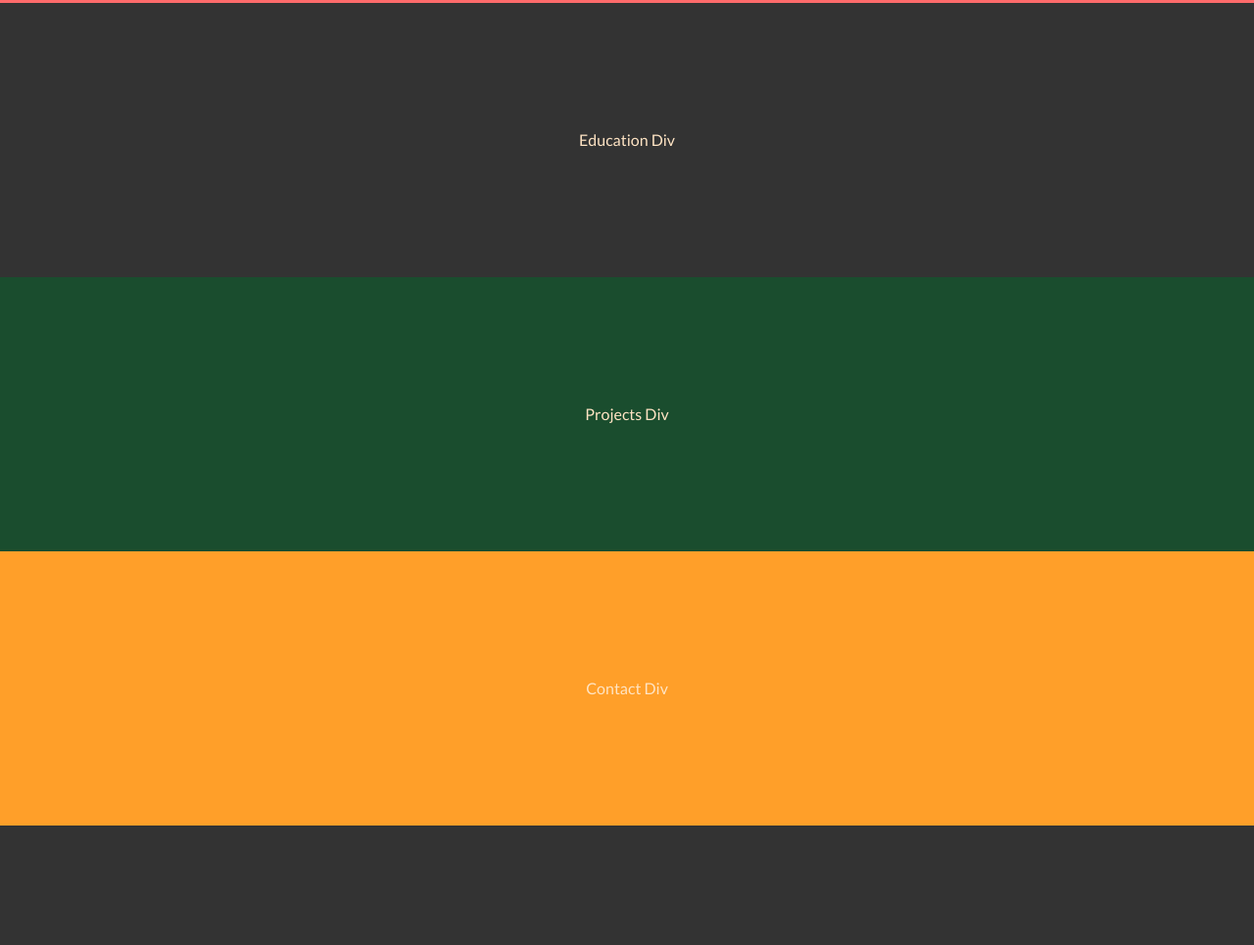
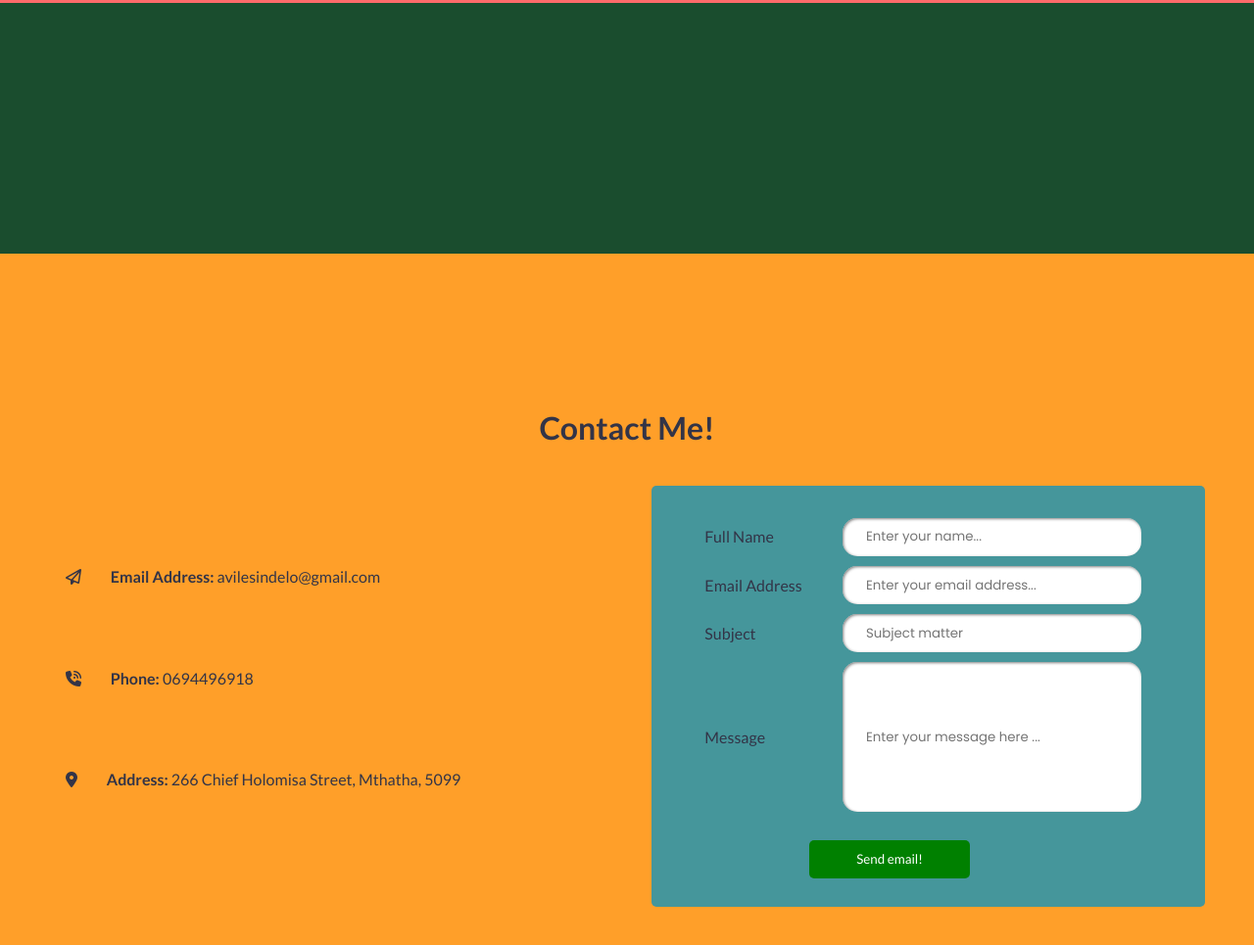
Before and after one commit to Avile-Sindelo/bio, a plain HTML site: page index.html in a window 1280 px wide. Shown: the part 1533-2498 px from the top of the page at 98% size. Before the commit the page ends 2376 px from the top, so only its background shows below. Drawn offline with nearby package versions, Linux system fonts and the light colour scheme; a web font is replaced by a local one.

Commit message:
fifth commit

```diff
--- a/index.html
+++ b/index.html
@@ -5,8 +5,9 @@
     <meta http-equiv="X-UA-Compatible" content="IE=edge">
     <meta name="viewport" content="width=device-width, initial-scale=1.0">
     <link rel="stylesheet" href="style.css"/>
+    <link rel="stylesheet" href="grid/simple-grid.min.css" />
     <link rel="stylesheet" href="https://cdnjs.cloudflare.com/ajax/libs/animate.css/4.1.1/animate.min.css" />
-    <link rel="stylesheet" href="grid/simple-grid.min.css" />
+    <script defer src="https://kit.fontawesome.com/eeb71f7a63.js" crossorigin="anonymous"></script>
     <title>Avile Sindelo!</title>
 </head>
 <body>
@@ -14,7 +15,7 @@
         <div class="col-12 hidden">
             <p id="hello-world" class="animate__animated animate__heartBeat">Hello World, </p>
             <p id="i-am" class="animate__animated animate__heartBeat">I'm</p>
-            <p class="name animate__animated animate__fadeInLeft">Avile Sindelo.</p>
+            <p class="name animate__animated animate__rollIn">Avile Sindelo.</p>
             <span id="web-dev-span" class="animate__animated animate__fadeInLeft">Web Developer</span>
         </div>
     </div>
@@ -60,7 +61,7 @@
                 <!-- React -->
                 <div class="each-skill hidden">
                     <label for="react">React</label>
-                    <progress class="progress" id="react" value="82" max="100"> 65% </progress>
+                    <progress class="progress" id="react" value="52" max="100"> 52% </progress>
                 </div>
             </div>
 
@@ -86,10 +87,63 @@
 
         </div>
     </div>
-    <div id="education" class="hidden fader"> Education Div </div>
-    <div id="projects" class="hidden fader"> Projects Div</div>
-    <div id="contact" class="hidden fader"> Contact Div </div>
+    <!-- Projects in a slide show below -->
+    <div id="projects" class="hidden fader">
 
+    </div>
+    <div id="contact" class="fader">
+        <h2 class="hidden">Contact Me!</h2>
+        <div class="row">
+            <div class="col-6" id="contact-details-div">
+                <div id="contact-details" class="hidden">
+                    <div class="each-contact-detail">
+                        <span class="fa fa-paper-plane-o icon"></span>
+                        <label id="email-address"><strong>Email Address:</strong>  avilesindelo@gmail.com</label>
+                    </div>
+
+                    <div class="each-contact-detail">
+                        <span class="fa fa-volume-control-phone icon"></span>
+                        <label id="contact-number"><strong>Phone:</strong>  0694496918</label>
+                    </div>
+
+                    <div class="each-contact-detail">
+                        <span class="fa fa-map-marker icon"></span>
+                        <label id="physical-address">
+                            <strong>Address:</strong>  266 Chief Holomisa Street,
+                            Mthatha,
+                            5099
+                        </label>
+                    </div>
+                </div>
+
+            </div>
+
+            <div class="col-6" id="contact-form">
+                <form class="hidden form">
+                    <legend>
+                        <label for="full-name">Full Name</label>
+                        <input class="contact-input" type="text" placeholder="Enter your name...">
+                    </legend>
+
+                    <legend>
+                        <label for="email">Email Address</label>
+                        <input class="contact-input" type="text" placeholder="Enter your email address...">
+                    </legend>
+
+                    <legend>
+                        <label for="subject">Subject</label>
+                        <input class="contact-input" type="text" placeholder="Subject matter">
+                    </legend>
+
+                    <legend>
+                        <label for="message">Message</label>
+                        <input class="contact-input" type="text" id="contact-message" placeholder="Enter your message here ...">
+                    </legend>
+                    <button id="submitBtn">Send email!</button>
+                </form>
+            </div>
+        </div>
+    </div>
     <script src="script.js"></script>
 </body>
 </html>
--- a/script.js
+++ b/script.js
@@ -15,3 +15,8 @@ const hiddenElements = document.querySelectorAll('.hidden');
 hiddenElements.forEach((elem) => {
     observer.observe(elem);
 });
+
+
+const progressElems = document.querySelectorAll('.progress');
+progressElems.forEach((bar) => console.log(bar.innerHTML));
+console.log(progressElems);
--- a/style.css
+++ b/style.css
@@ -2,6 +2,7 @@
 
 body{
     background-color: #333;
+    color: black;
 }
 
 p{
@@ -21,6 +22,14 @@ label{
 progress{
     padding: 2% 5%;
     margin: 0 0 0 5%;
+    font-size: 85%;
+}
+
+legend{
+    display: flex;
+    justify-content: space-around;
+    align-items: center;
+   padding: 1% 0;
 }
 
 #intro{
@@ -32,6 +41,7 @@ progress{
 
 #about{
     background-color: #45969B;
+    width: 100%;
 }
 
 #hello-world, #i-am{
@@ -55,6 +65,44 @@ progress{
     animation-delay: 2s;
 }
 
+.form{
+    border-radius: 5px;
+    padding: 5% 7%;
+}
+
+.each-contact-detail{
+    margin: 5% 0;
+    padding: 5% 0;
+}
+
+.icon{
+    margin: 0 5% 0 0;
+}
+
+#contact-message{
+    height: 10em;
+}
+
+#contact-details{
+    padding: 5% 3%;
+
+}
+
+#contact-form{
+    background-color: #45969B;
+    border-radius: 5px;
+}
+
+.contact-input{
+    border-radius: 15px;
+    border: none;
+    margin: 0 2%;
+    padding: 2% 5%;
+    box-shadow: 1px 1px 3px grey inset;
+    font-family: 'Poppins', sans-serif;
+}
+
+
 #web-dev-span{
     margin: 0 0 0 40%;
     color: #FF8551;
@@ -69,17 +117,26 @@ progress{
 }
 
 #image{
-    width: 80%;
+    width: 90%;
     height: 50vh;
     border-radius: 50%;
     border-top: 3px solid white;
     border-bottom: 3px solid white;
     padding: 1.5%;
-    margin: 20% 0 0 7%;
+    margin: 20% 0 0 0;
     box-shadow: 2px 2px 15px black;
     background-color: #A2B5BB;
     animation-duration: 3s;
     animation-delay: 5s;
+}
+
+#submitBtn{
+    margin: 5% 0 0 25%;
+    padding: 2% 10%;
+    background-color: green;
+    border: none;
+    border-radius: 5px;
+    color: white;
 }
 
 #full-name{
@@ -142,6 +199,7 @@ progress{
 }
 #skills{
     background-color: #FF6B6B;
+    width: 100%;
 }
 
 #my-skills-heading{
@@ -157,6 +215,11 @@ progress{
     background-color: #FF9F29;
 }
 
+div.carousel-item > img{
+   height: 100%;
+   width: 100%;
+}
+
 @media(prefers-reduced-motion){
     .hidden{
         transition: none;
```
